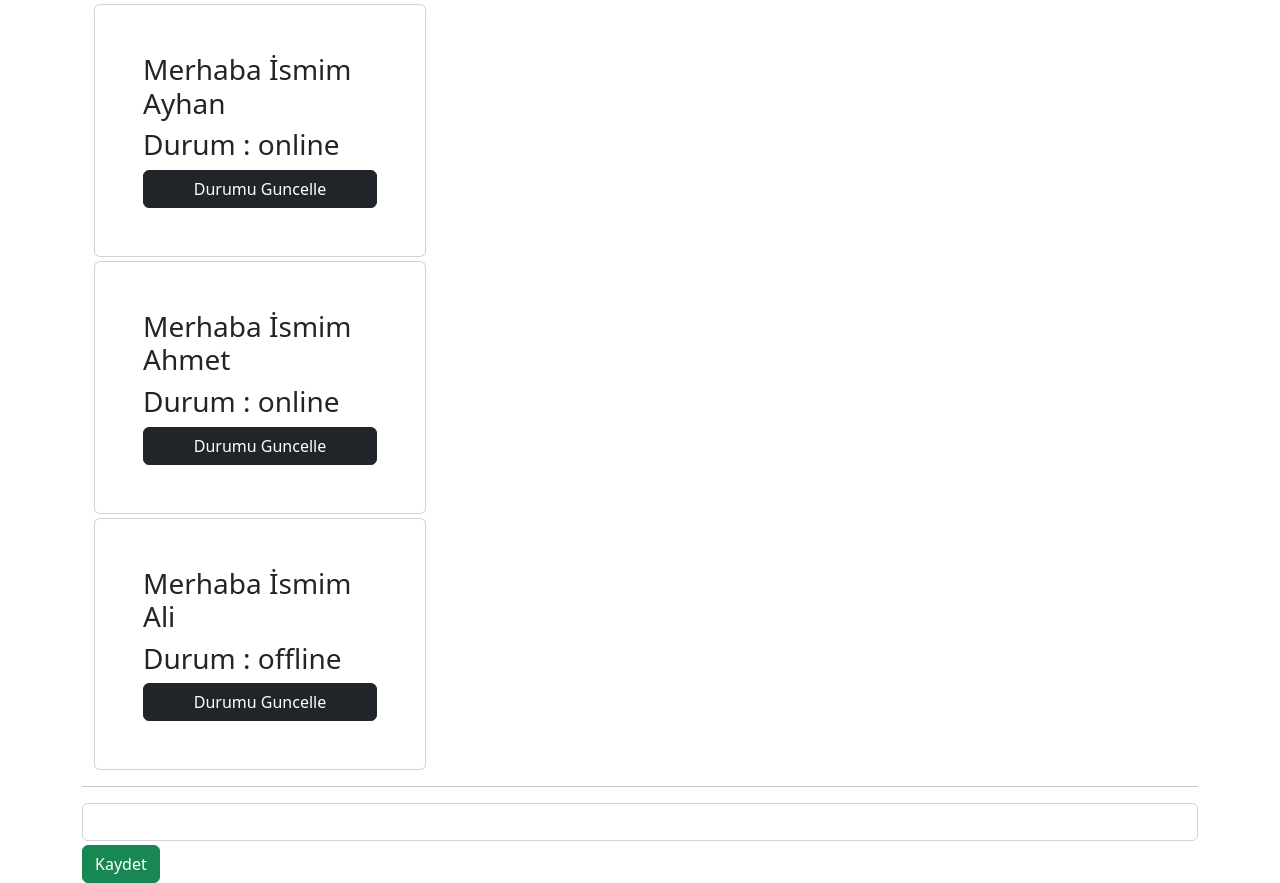
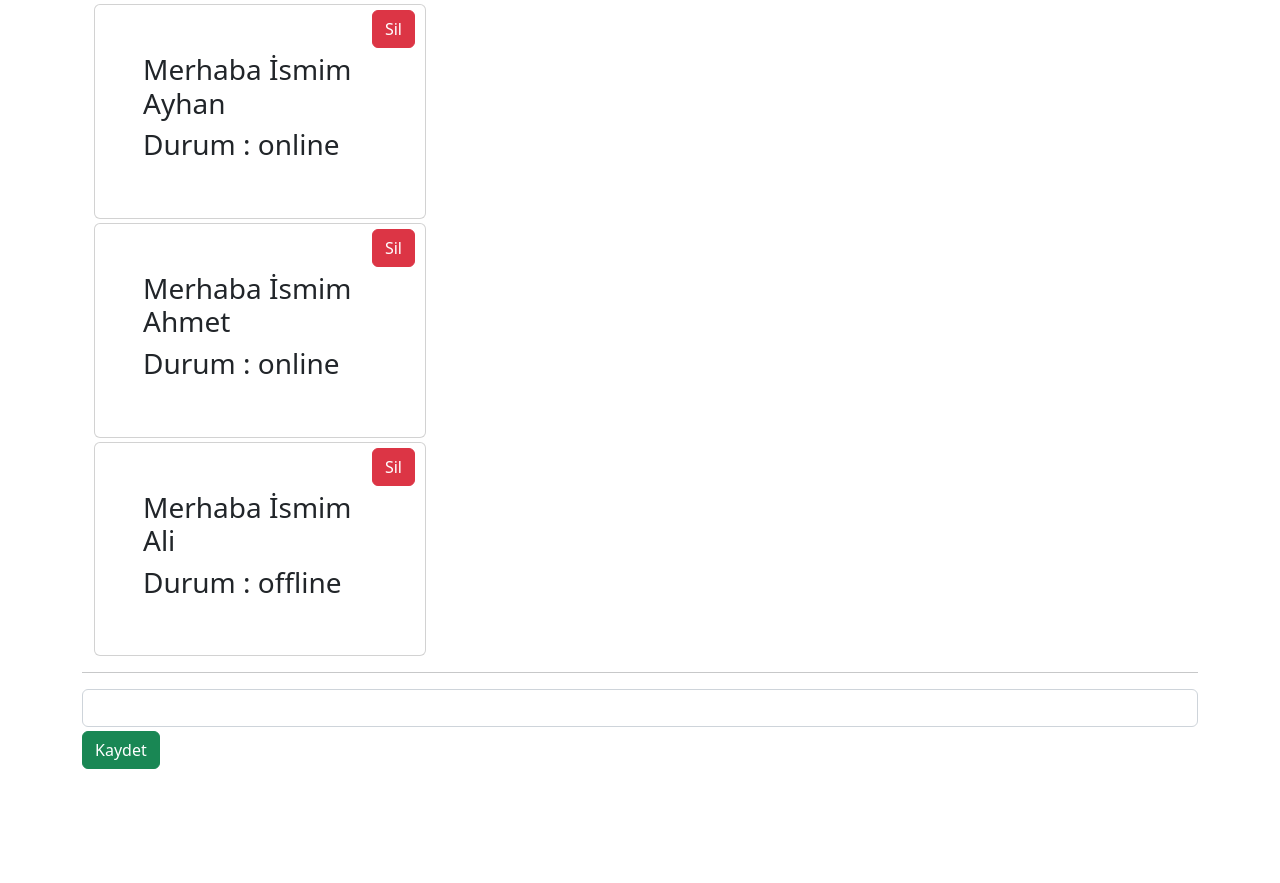
Before and after one commit to ayhandasyuvarlar/react-tutorial, a React (Create React App) app in the folder react-app/: page / in a window 1280 px wide. After the commit the page ends 800 px from the top, so only its background shows below. Built offline with nearby package versions, Linux system fonts and the light colour scheme.

Commit message:
added Bootstrap

```diff
--- a/react-app/src/components/User.jsx
+++ b/react-app/src/components/User.jsx
@@ -2,9 +2,9 @@ const User = ({ name, situation  }) => {
   return (
    <div className="col-12">
      <div className="card mt-1 p-5 w-100">
+     <button className="btn btn-danger" style={{position:'absolute' , right:'10px' ,top:'5px'}}>Sil</button>
       <h3>{name ? 'Merhaba ': ''} İsmim {name}</h3>
       <h3 className="situation">Durum : {situation}</h3>
-      <button className="btn btn-dark">Durumu Guncelle</button>
     </div>
    </div>
   );
```
